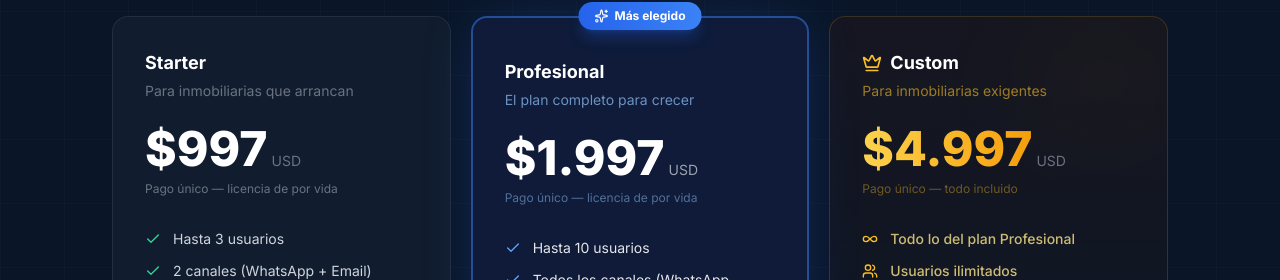
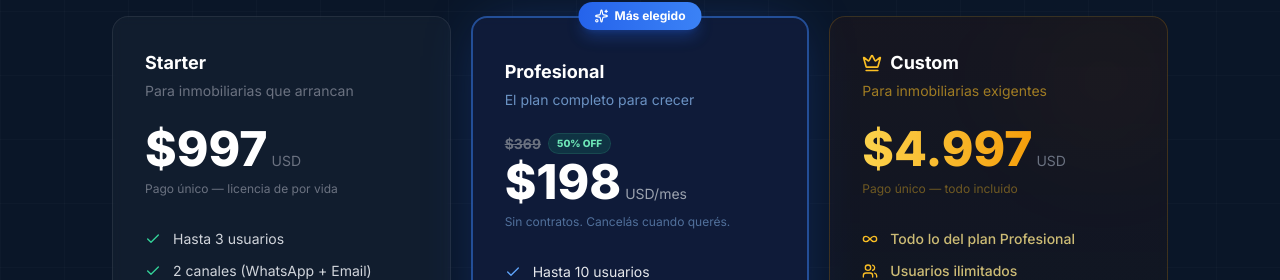
Before and after one commit to Shadowscr-7/inmoflow, a Next.js app in the folder apps/web/: page / in a window 1280 px wide. Shown: the part 1589-1869 px from the top of the page. Built offline with nearby package versions, Linux system fonts and the light colour scheme; no server answers.

Commit message:
feat(home): highlight pricing discount

```diff
--- a/apps/web/src/app/page.tsx
+++ b/apps/web/src/app/page.tsx
@@ -355,11 +355,15 @@ export default function Home() {
               </div>
 
               <div className="mb-8">
+                <div className="mb-1 flex items-center gap-2">
+                  <span className="text-sm font-bold text-gray-500 line-through">$369</span>
+                  <span className="rounded-full bg-emerald-500/15 px-2 py-0.5 text-[10px] font-extrabold text-emerald-300 ring-1 ring-emerald-400/25">50% OFF</span>
+                </div>
                 <div className="flex items-baseline gap-1">
-                  <span className="text-5xl font-extrabold text-white">$1.997</span>
-                  <span className="text-gray-400 text-sm">USD</span>
+                  <span className="text-5xl font-extrabold text-white">$198</span>
+                  <span className="text-gray-400 text-sm">USD/mes</span>
                 </div>
-                <p className="text-xs text-brand-300/50 mt-2">Pago único — licencia de por vida</p>
+                <p className="text-xs text-brand-300/50 mt-2">Sin contratos. Cancelás cuando querés.</p>
               </div>
 
               <ul className="space-y-3 mb-8">
```
